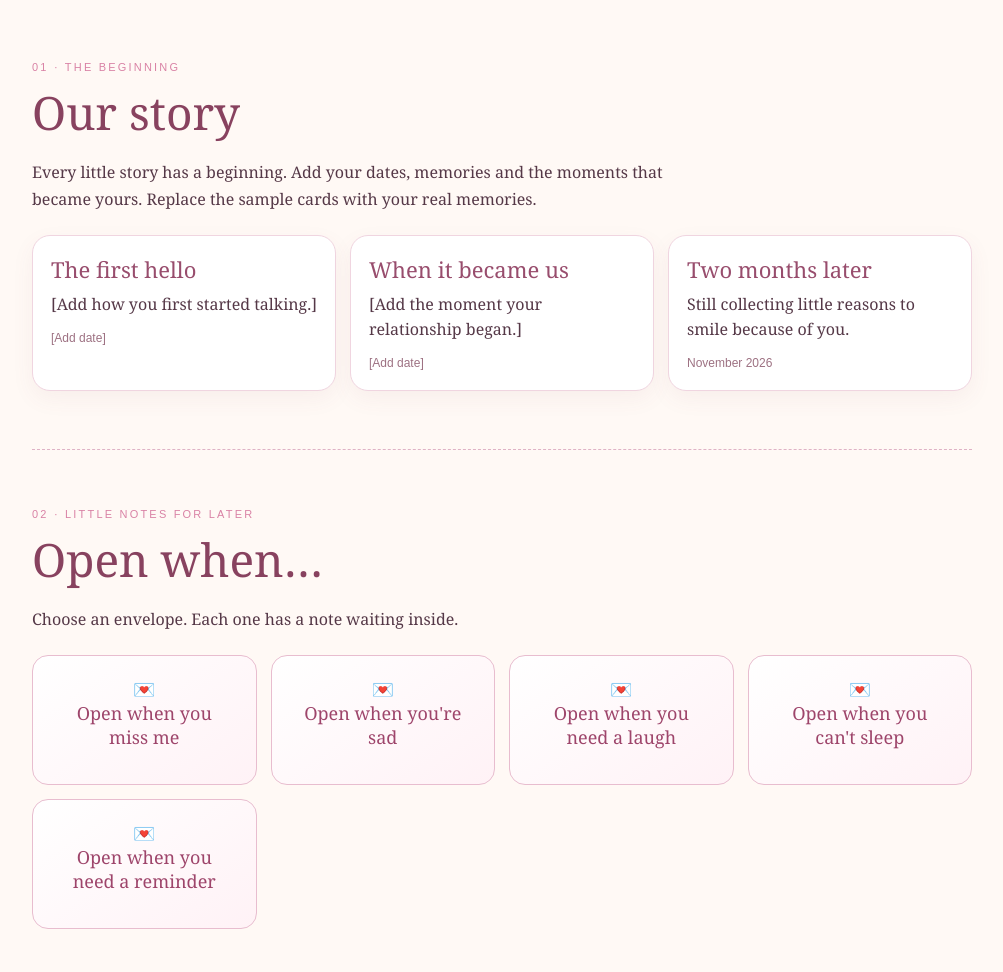
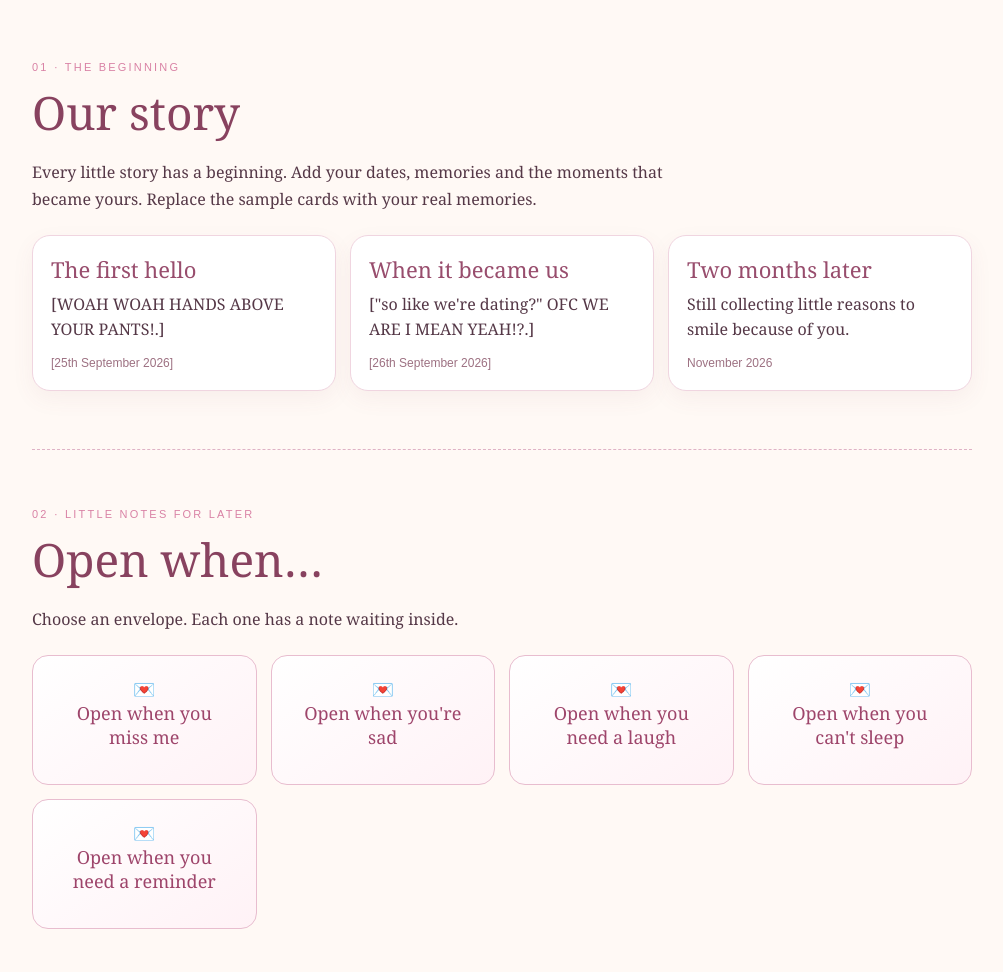
Before and after one commit to eramsidra19-afk/our-little-universe, a plain HTML site: page index.html in a window 1280 px wide. Shown: the part 868-1840 px from the top of the page, without its empty margins (138-1141 px from the left). Drawn offline with Linux system fonts and the light colour scheme.

Commit message:
Update index.html

```diff
--- a/index.html
+++ b/index.html
@@ -88,8 +88,8 @@ footer{text-align:center;padding:45px 15px;color:#a66a82;font-style:italic}
  <div class="section-tag">01 · the beginning</div><h2>Our story</h2>
  <p class="intro">Every little story has a beginning. Add your dates, memories and the moments that became yours. Replace the sample cards with your real memories.</p>
  <div class="grid">
-  <article class="card"><h3>The first hello</h3><p>[Add how you first started talking.]</p><span class="note">[Add date]</span></article>
-  <article class="card"><h3>When it became us</h3><p>[Add the moment your relationship began.]</p><span class="note">[Add date]</span></article>
+  <article class="card"><h3>The first hello</h3><p>[WOAH WOAH HANDS ABOVE YOUR PANTS!.]</p><span class="note">[25th September 2026]</span></article>
+  <article class="card"><h3>When it became us</h3><p>["so like we're dating?" OFC WE ARE I MEAN YEAH!?.]</p><span class="note">[26th September 2026]</span></article>
   <article class="card"><h3>Two months later</h3><p>Still collecting little reasons to smile because of you.</p><span class="note">November 2026</span></article>
  </div>
 </section>
@@ -122,7 +122,7 @@ footer{text-align:center;padding:45px 15px;color:#a66a82;font-style:italic}
  <p class="intro">Add songs that remind you of each other. Paste a YouTube or music link in the link box, then open it together.</p>
  <div class="grid">
   <div class="card"><h3>Our song</h3><p>[Song title — artist]</p><a href="#" onclick="return false">Add your song link in the HTML</a></div>
-  <div class="card"><h3>When I think of you</h3><p>[Song title — artist]</p><span class="note">[Why it reminds you of him]</span></div>
+  <div class="card"><h3>When I think of you</h3><p>[apocalypse — ciggerates after sex]</p><span class="note">[you make ordinary moments feel special, how your presence stays in my thoughts even when we're miles apart, and how somehow, every love song sounds a little more like you.]</span></div>
  </div>
  <p class="note">Music does not autoplay. Use a music link you have permission to share.</p>
 </section>
```
